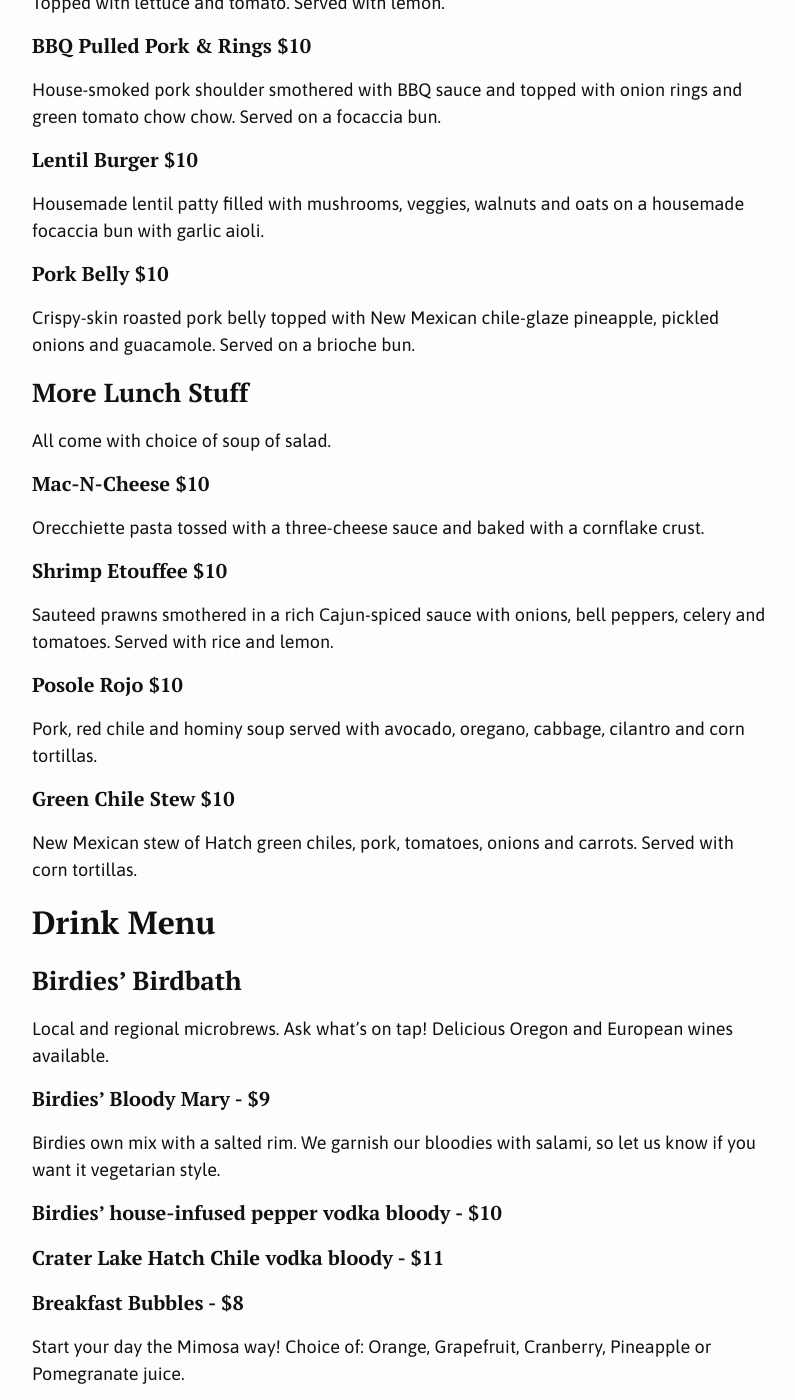
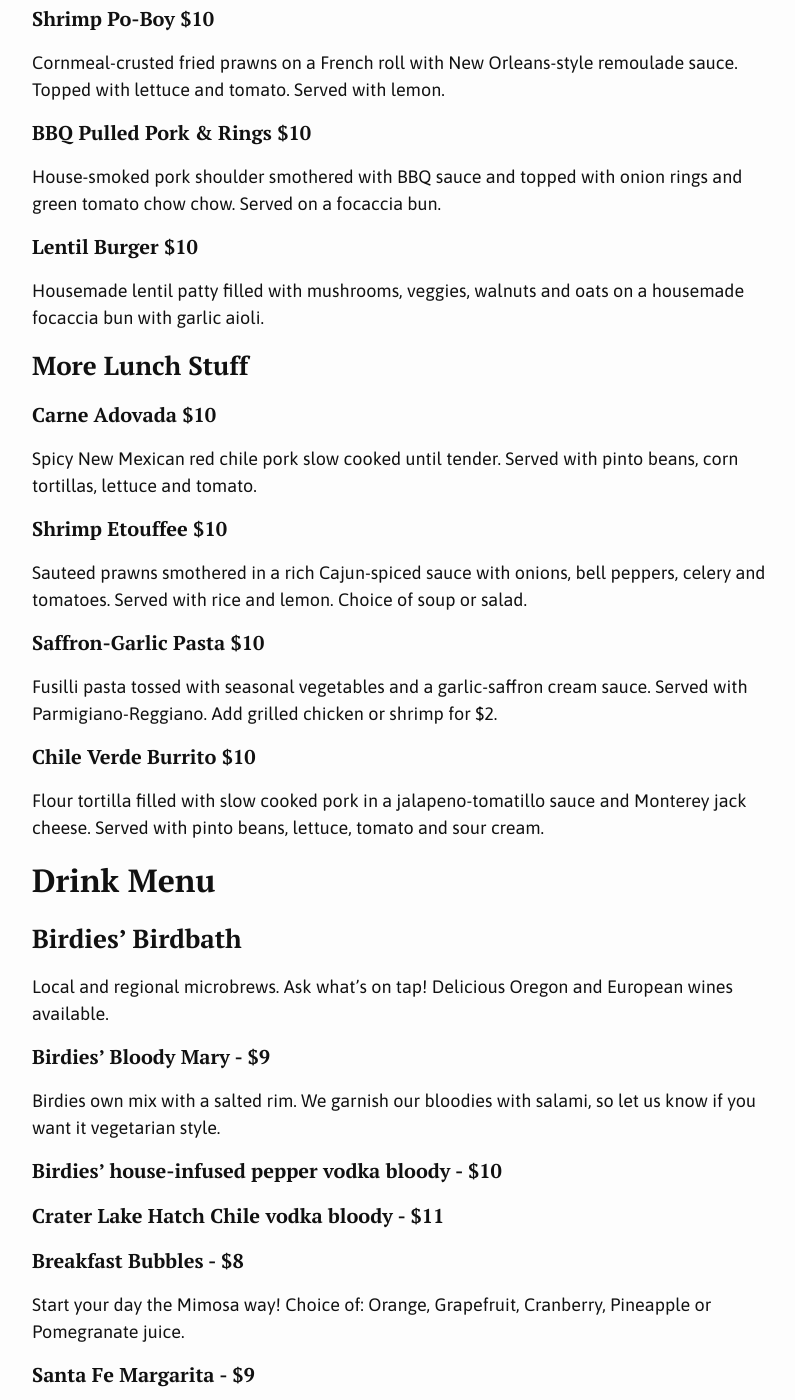
Before and after one commit to birdiescafe/birdiescafe.github.io, a Jekyll site: the page built from menu_081818.md, in a window 1280 px wide and 1400 px high, scrolled down 5682 px. Shown: the whole window, without its empty margins (238-1033 px from the left). Built offline with Jekyll 4.4.1, drawn with Linux system fonts in a browser that asks for light colours; some of the changed text lies outside the part shown.

Commit message:
Update menu_081818.md

```diff
--- a/menu_081818.md
+++ b/menu_081818.md
@@ -135,8 +135,11 @@ Burgers come with Romaine lettuce, tomato, onion and pepperoncini. All items cho
 #### Hatch Chile Burger - $10
 Seasoned 1/3 lb. beef patty, New Mexican green chiles, bacon, mushrooms and jack cheese on a housemade focaccia bun with garlic aioli.
 
-#### Cheese Burger - $10
+#### Cheeseburger - $10
 Seasoned 1/3 lb. beef patty with your choice of cheese on a focaccia bun with garlic aioli.
+
+#### Guacamole Burger - $10
+1/3 lb. beef patty, guacamole and pepper jack cheese on a focaccia bun.
 
 #### Fried Chicken Sandwich - $10
 Fried buttermilk-marinated chicken thighs on a brioche bun with chipotle aioli, tomato jam and romaine lettuce.
@@ -153,23 +156,19 @@ House-smoked pork shoulder smothered with BBQ sauce and topped with onion rings
 #### Lentil Burger $10
 Housemade lentil patty filled with mushrooms, veggies, walnuts and oats on a housemade focaccia bun with garlic aioli.
 
-#### Pork Belly $10
-Crispy-skin roasted pork belly topped with New Mexican chile-glaze pineapple, pickled onions and guacamole. Served on a brioche bun.
+### More Lunch Stuff
 
-### More Lunch Stuff
-All come with choice of soup of salad.
-
-#### Mac-N-Cheese $10
-Orecchiette pasta tossed with a three-cheese sauce and baked with a cornflake crust.
+#### Carne Adovada $10
+Spicy New Mexican red chile pork slow cooked until tender. Served with pinto beans, corn tortillas, lettuce and tomato.
 
 #### Shrimp Etouffee $10
-Sauteed prawns smothered in a rich Cajun-spiced sauce with onions, bell peppers, celery and tomatoes. Served with rice and lemon.
+Sauteed prawns smothered in a rich Cajun-spiced sauce with onions, bell peppers, celery and tomatoes. Served with rice and lemon. Choice of soup or salad.
 
-#### Posole Rojo $10
-Pork, red chile and hominy soup served with avocado, oregano, cabbage, cilantro and corn tortillas.
+#### Saffron-Garlic Pasta $10
+Fusilli pasta tossed with seasonal vegetables and a garlic-saffron cream sauce. Served with Parmigiano-Reggiano. Add grilled chicken or shrimp for $2.
 
-#### Green Chile Stew $10
-New Mexican stew of Hatch green chiles, pork, tomatoes, onions and carrots. Served with corn tortillas.
+#### Chile Verde Burrito $10
+Flour tortilla filled with slow cooked pork in a jalapeno-tomatillo sauce and Monterey jack cheese. Served with pinto beans, lettuce, tomato and sour cream.
 
 ## Drink Menu
 
@@ -184,11 +183,14 @@ Birdies own mix with a salted rim. We garnish our bloodies with salami, so let u
 #### Breakfast Bubbles - $8
 Start your day the Mimosa way! Choice of: Orange, Grapefruit, Cranberry, Pineapple or Pomegranate juice.
 
-#### Apple Cider Mule - $9
-Cock N' Bull ginger beer, Applejack, cider, lime, Angostura bitters.
+#### Santa Fe Margarita - $9
+Tequila, Hatch green chile juice, lime, sugar cane syrup, red chile salt rim.
 
-#### Chai Bourbon Cream - $10
-Hot chai tea, Buffalo Trace bourbon, almond milk and half & half topped with whipped cream.
+#### Mexico 70 - $8
+El Jimador Tequila, lime, agave syrup, Vega Medien Brut Cava.
+
+#### La Paloma - $8
+Tequila, grapefruit juice, lime, sugar cane syrup, club soda.
 
 #### Huber’s-Inspired Spanish Coffee - $10
 Sorry, we can’t do this one tableside, but there will be flames behind the bar!
```
Also changed, not shown: other parts of menu_081818.md (+1 -1 lines).
